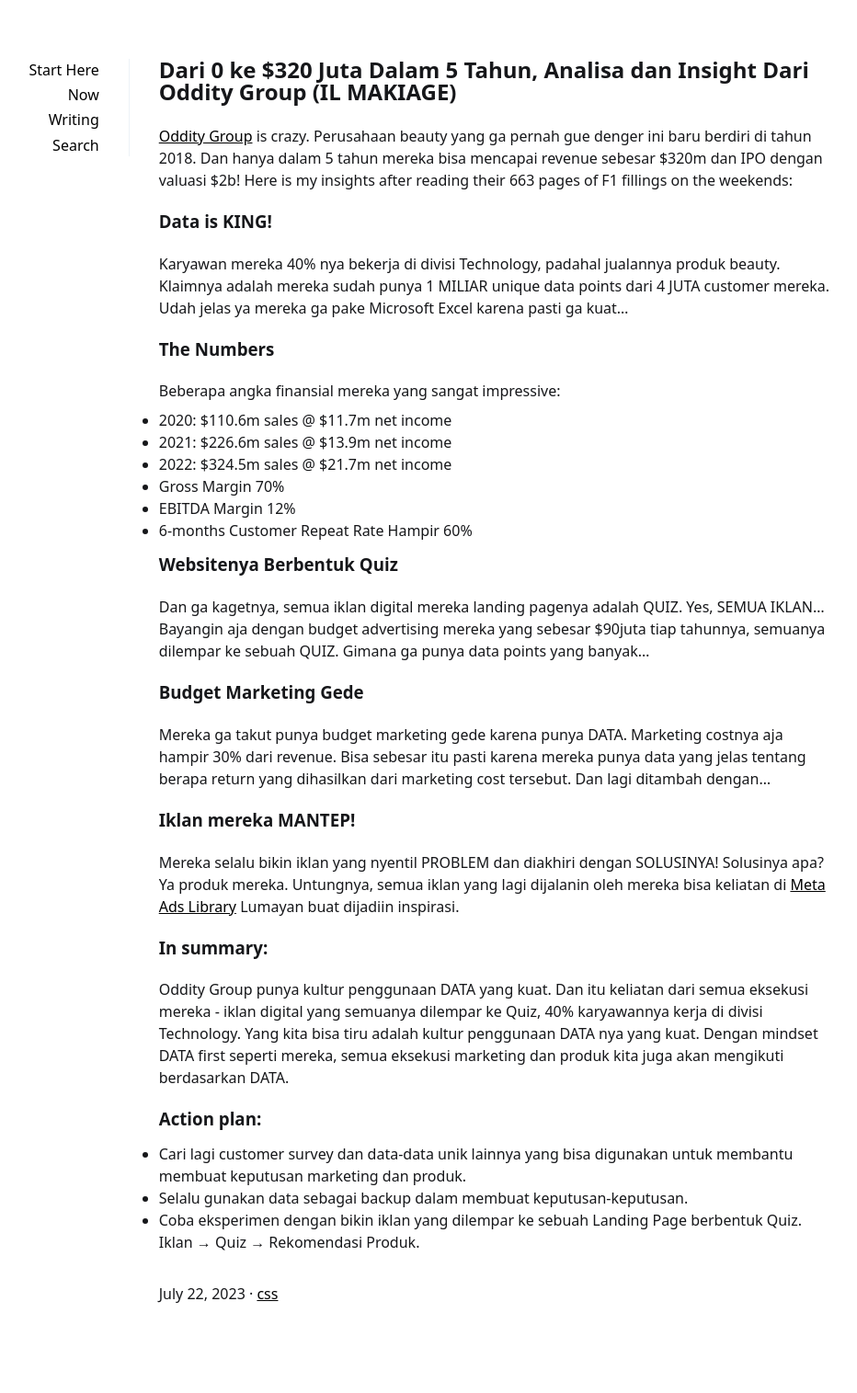
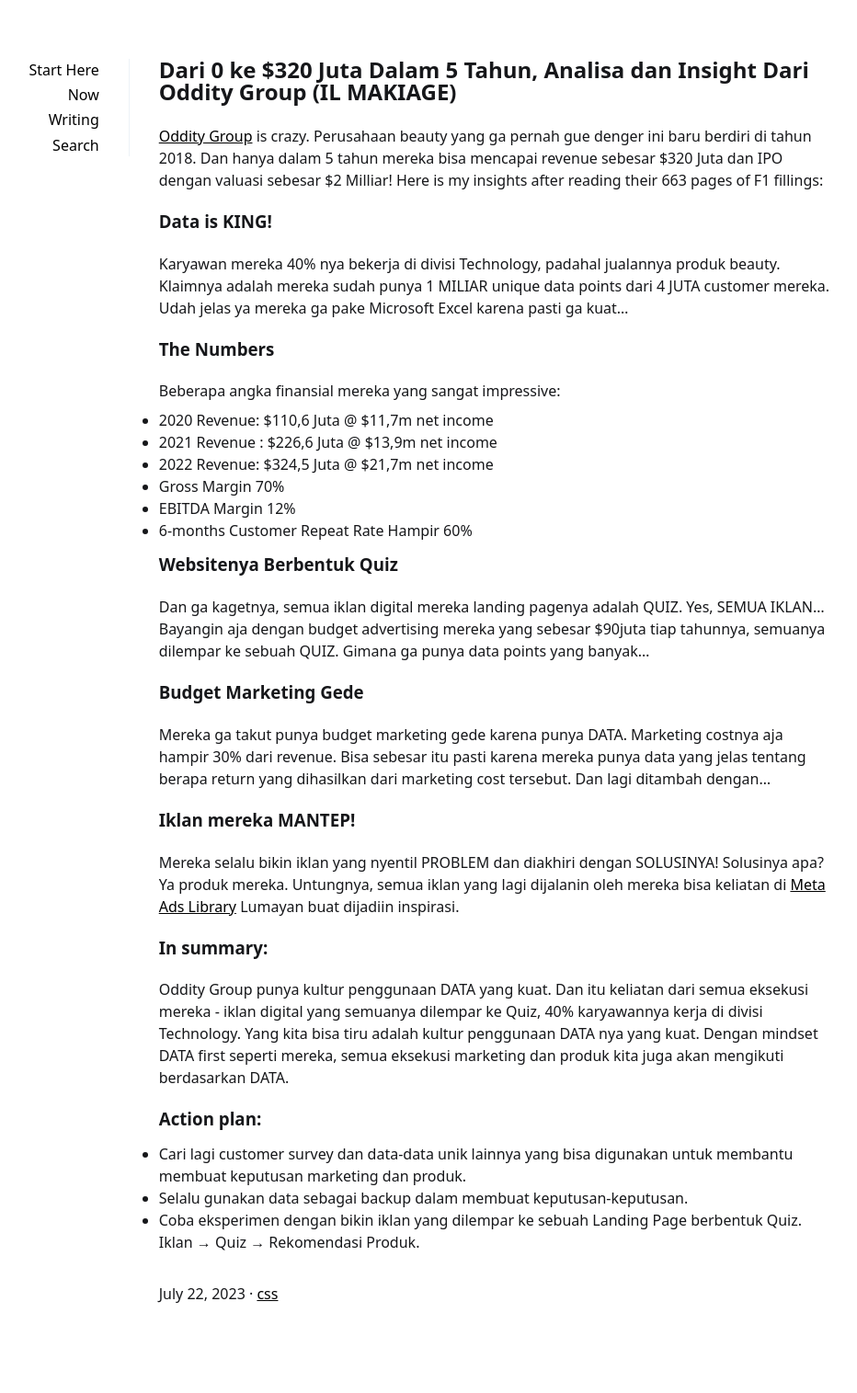
Before and after one commit to chickenchop/jekyll, a Jekyll site: the page built from _posts/2023-07-22-Oddity-Group-Analysis.md, in a window 1280 px wide. Shown: the whole page at 92% size, without its empty margins (180-1112 px from the left). Built offline with Jekyll 4.4.1, drawn with Linux system fonts in a browser that asks for light colours.

Commit message:
Update 2023-07-22-Oddity-Group-Analysis.md

```diff
--- a/_posts/2023-07-22-Oddity-Group-Analysis.md
+++ b/_posts/2023-07-22-Oddity-Group-Analysis.md
@@ -5,16 +5,16 @@ description: Dari 0 ke $320 Juta Dalam 5 Tahun, Analisa dan Insight Dari Oddity
 summary:
 tags: [css]
 ---
-[Oddity Group](https://oddity.com/) is crazy. Perusahaan beauty yang ga pernah gue denger ini baru berdiri di tahun 2018. Dan hanya dalam 5 tahun mereka bisa mencapai revenue sebesar $320m dan IPO dengan valuasi $2b! Here is my insights after reading their 663 pages of F1 fillings on the weekends:
+[Oddity Group](https://oddity.com/) is crazy. Perusahaan beauty yang ga pernah gue denger ini baru berdiri di tahun 2018. Dan hanya dalam 5 tahun mereka bisa mencapai revenue sebesar $320 Juta dan IPO dengan valuasi sebesar $2 Milliar! Here is my insights after reading their 663 pages of F1 fillings:
 
 ### Data is KING!
 Karyawan mereka 40% nya bekerja di divisi Technology, padahal jualannya produk beauty. Klaimnya adalah mereka sudah punya 1 MILIAR unique data points dari 4 JUTA customer mereka. Udah jelas ya mereka ga pake Microsoft Excel karena pasti ga kuat...
 
 ### The Numbers
 Beberapa angka finansial mereka yang sangat impressive:
-- 2020: $110.6m sales @ $11.7m net income
-- 2021: $226.6m sales @ $13.9m net income
-- 2022: $324.5m sales @ $21.7m net income
+- 2020 Revenue: $110,6 Juta @ $11,7m net income
+- 2021 Revenue : $226,6 Juta @ $13,9m net income
+- 2022 Revenue: $324,5 Juta @ $21,7m net income
 - Gross Margin 70%
 - EBITDA Margin 12%
 - 6-months Customer Repeat Rate Hampir 60%
```
